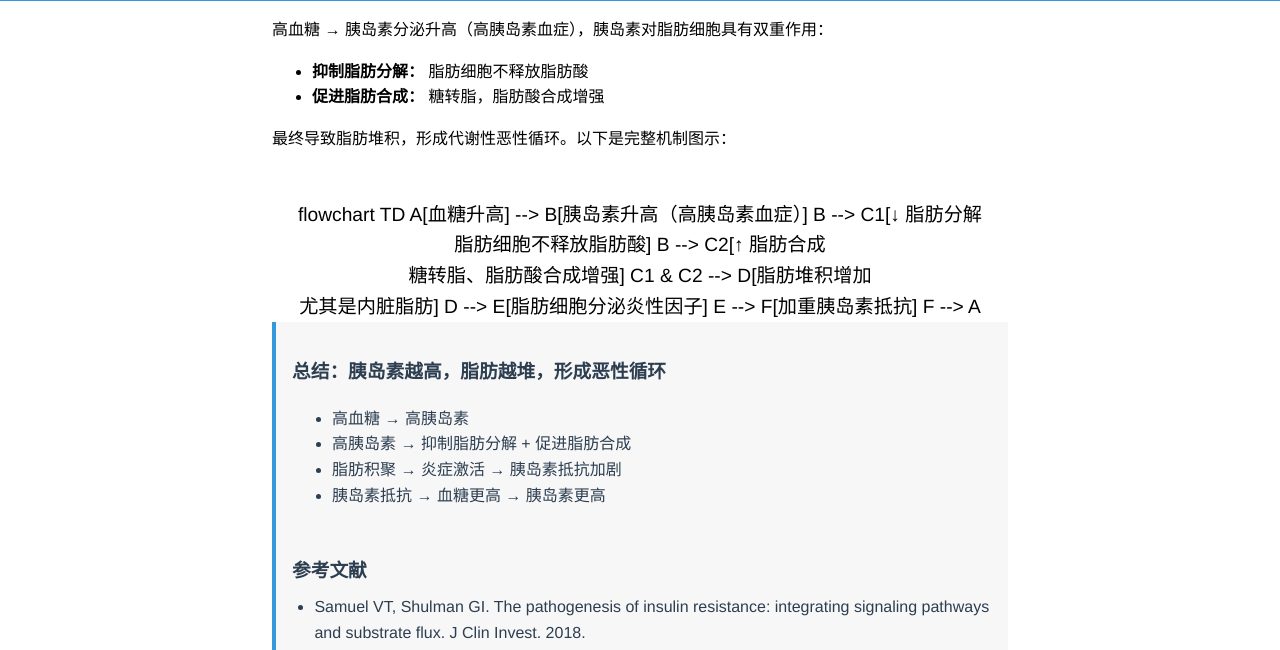
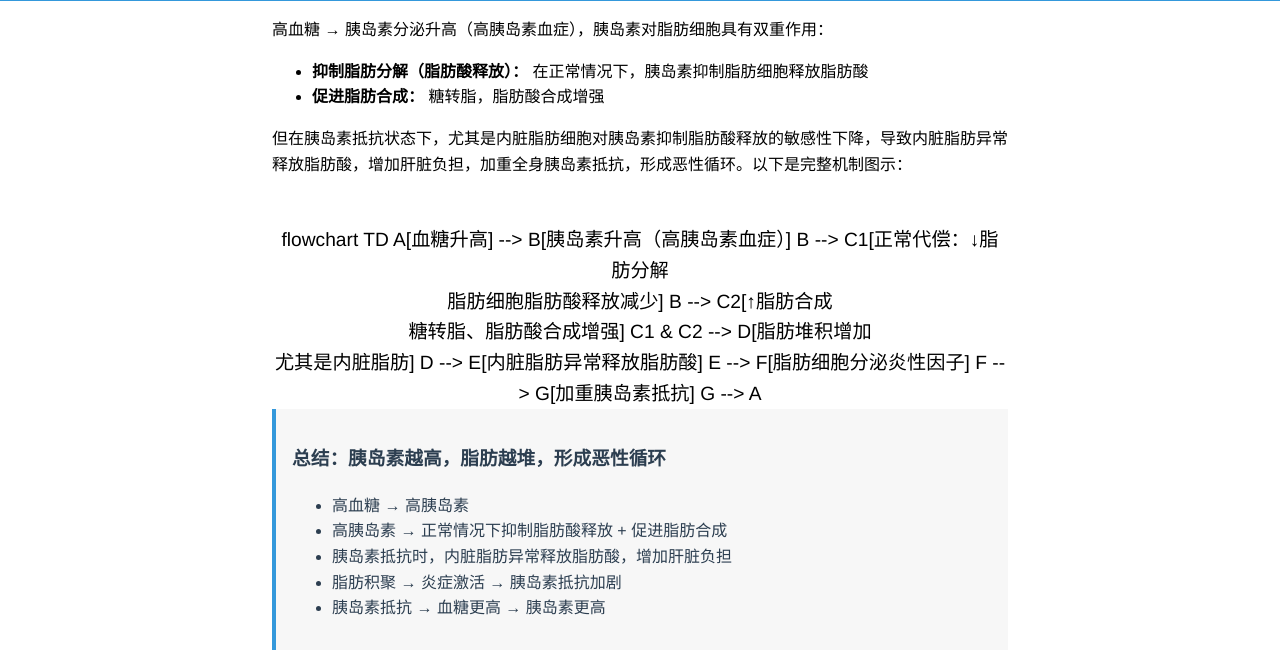
Before and after one commit to Sandy-long/lean-yddkfat, a plain HTML site: page index.html in a window 1280 px wide. Shown: the part 118-768 px from the top of the page. Drawn offline with Linux system fonts and the light colour scheme.

Commit message:
Update index.html

```diff
--- a/index.html
+++ b/index.html
@@ -49,7 +49,7 @@
       background-color: #f7f7f7;
       padding: 1rem;
       border-left: 4px solid #3498db;
-      margin: 0;               /* 无上下间距，紧贴 */
+      margin: 0;
       font-size: 1rem;
       line-height: 1.6;
       color: #2c3e50;
@@ -67,12 +67,9 @@
     }
   </style>
   <script>
-    // 禁止右键、选择、复制
     document.addEventListener('contextmenu', e => e.preventDefault());
     document.addEventListener('selectstart', e => e.preventDefault());
     document.addEventListener('copy', e => e.preventDefault());
-
-    // 禁用常用快捷键（Ctrl+U、Ctrl+C、Ctrl+S、F12 等）
     document.addEventListener('keydown', function (e) {
       if (
         (e.ctrlKey || e.metaKey) && ['c', 'u', 's', 'p'].includes(e.key.toLowerCase()) ||
@@ -81,8 +78,6 @@
         e.preventDefault();
       }
     });
-
-    // 检测调试器（部分浏览器有效）
     setInterval(() => {
       const before = new Date();
       debugger;
@@ -103,29 +98,31 @@
     高血糖 → 胰岛素分泌升高（高胰岛素血症），胰岛素对脂肪细胞具有双重作用：
   </p>
   <ul>
-    <li><strong>抑制脂肪分解：</strong> 脂肪细胞不释放脂肪酸</li>
+    <li><strong>抑制脂肪分解（脂肪酸释放）：</strong> 在正常情况下，胰岛素抑制脂肪细胞释放脂肪酸</li>
     <li><strong>促进脂肪合成：</strong> 糖转脂，脂肪酸合成增强</li>
   </ul>
   <p>
-    最终导致脂肪堆积，形成代谢性恶性循环。以下是完整机制图示：
+    但在胰岛素抵抗状态下，尤其是内脏脂肪细胞对胰岛素抑制脂肪酸释放的敏感性下降，导致内脏脂肪异常释放脂肪酸，增加肝脏负担，加重全身胰岛素抵抗，形成恶性循环。以下是完整机制图示：
   </p>
 
   <div class="mermaid">
     flowchart TD
       A[血糖升高] --> B[胰岛素升高（高胰岛素血症）]
-      B --> C1[↓ 脂肪分解<br>脂肪细胞不释放脂肪酸]
-      B --> C2[↑ 脂肪合成<br>糖转脂、脂肪酸合成增强]
+      B --> C1[正常代偿：↓脂肪分解<br>脂肪细胞脂肪酸释放减少]
+      B --> C2[↑脂肪合成<br>糖转脂、脂肪酸合成增强]
       C1 & C2 --> D[脂肪堆积增加<br>尤其是内脏脂肪]
-      D --> E[脂肪细胞分泌炎性因子]
-      E --> F[加重胰岛素抵抗]
-      F --> A
+      D --> E[内脏脂肪异常释放脂肪酸]
+      E --> F[脂肪细胞分泌炎性因子]
+      F --> G[加重胰岛素抵抗]
+      G --> A
   </div>
 
   <div class="summary">
     <h3>总结：胰岛素越高，脂肪越堆，形成恶性循环</h3>
     <ul>
       <li>高血糖 → 高胰岛素</li>
-      <li>高胰岛素 → 抑制脂肪分解 + 促进脂肪合成</li>
+      <li>高胰岛素 → 正常情况下抑制脂肪酸释放 + 促进脂肪合成</li>
+      <li>胰岛素抵抗时，内脏脂肪异常释放脂肪酸，增加肝脏负担</li>
       <li>脂肪积聚 → 炎症激活 → 胰岛素抵抗加剧</li>
       <li>胰岛素抵抗 → 血糖更高 → 胰岛素更高</li>
     </ul>
```
